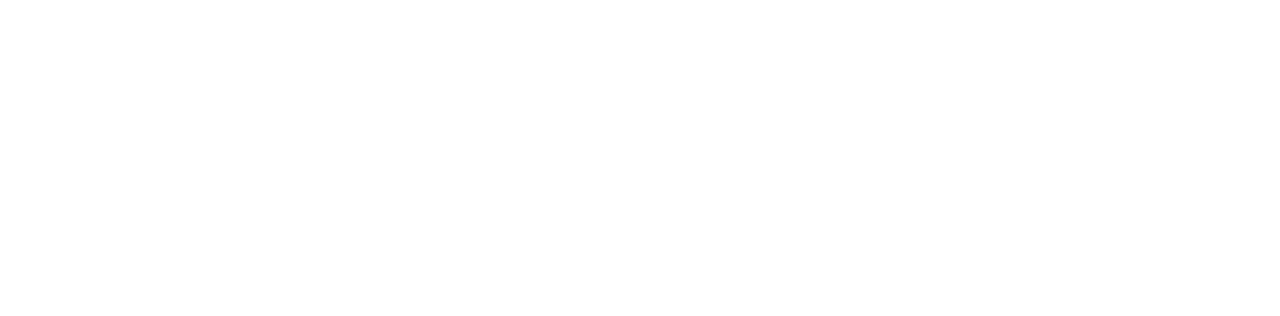
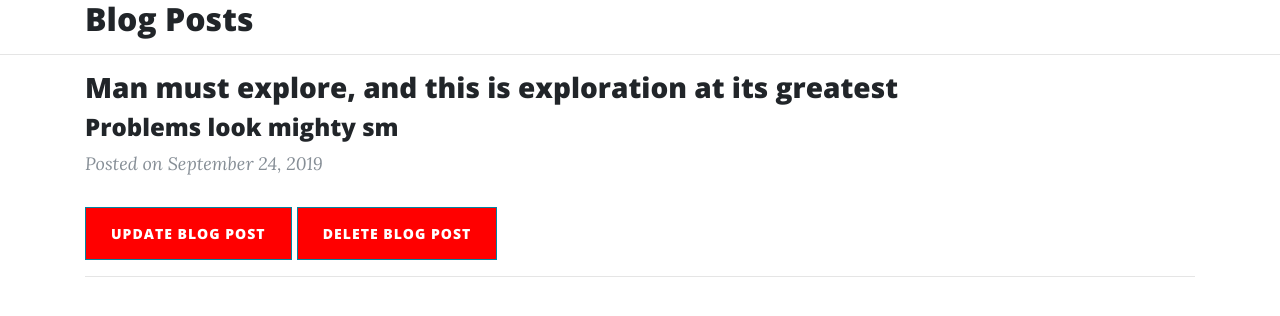
Before and after one commit to lesijay/a-simple-blog-lesi1, a plain HTML site: page postlisting.html in a window 1280 px wide. Drawn offline with nearby package versions, Linux system fonts and the light colour scheme.

Commit message:
create a post on postlisting page

```diff
--- a/postlisting.html
+++ b/postlisting.html
@@ -0,0 +1,50 @@
+<!DOCTYPE html>
+<html lang="en">
+
+<head>
+
+  <meta charset="utf-8">
+  <meta name="viewport" content="width=device-width, initial-scale=1, shrink-to-fit=no">
+  <meta name="description" content="">
+  <meta name="author" content="">
+
+  <title>Lesi's Blog - a simple blog project</title>
+
+  <!-- Bootstrap core CSS -->
+  <link href="vendor/bootstrap/css/bootstrap.min.css" rel="stylesheet">
+
+  <!-- Custom fonts for this template -->
+  <link href="vendor/fontawesome-free/css/all.min.css" rel="stylesheet" type="text/css">
+  <link href='https://fonts.googleapis.com/css?family=Lora:400,700,400italic,700italic' rel='stylesheet' type='text/css'>
+  <link href='https://fonts.googleapis.com/css?family=Open+Sans:300italic,400italic,600italic,700italic,800italic,400,300,600,700,800' rel='stylesheet' type='text/css'>
+
+  <!-- Custom styles for this template -->
+  <link href="css/clean-blog.min.css" rel="stylesheet">
+
+</head>
+
+<body>
+  <div class="container">
+    <h2 class="post-title">
+      Blog Posts
+    </h2>
+  </div>
+
+  <hr>
+
+  <div class="container">
+            <div class="post-preview">
+                  <h3 class="post-title">
+                    Man must explore, and this is exploration at its greatest
+                  </h3>
+                  <h4 class="post-subtitle">
+                    Problems look mighty sm
+                  </h4>
+                  <p class="post-meta">Posted on September 24, 2019</p>
+            </div>
+        <button type="submit" class="btn btn-primary" id="updateblogpost" style="background-color: red" >Update blog post</button>
+        <button type="submit" class="btn btn-primary" id="deleteblogpost" style="background-color: red" >Delete blog post</button>
+        <hr>
+  </div>
+</body>
+</html>
```
Also changed, not shown: admindashboard.html (+3 -1 lines), index.html (+3 -1 lines).
